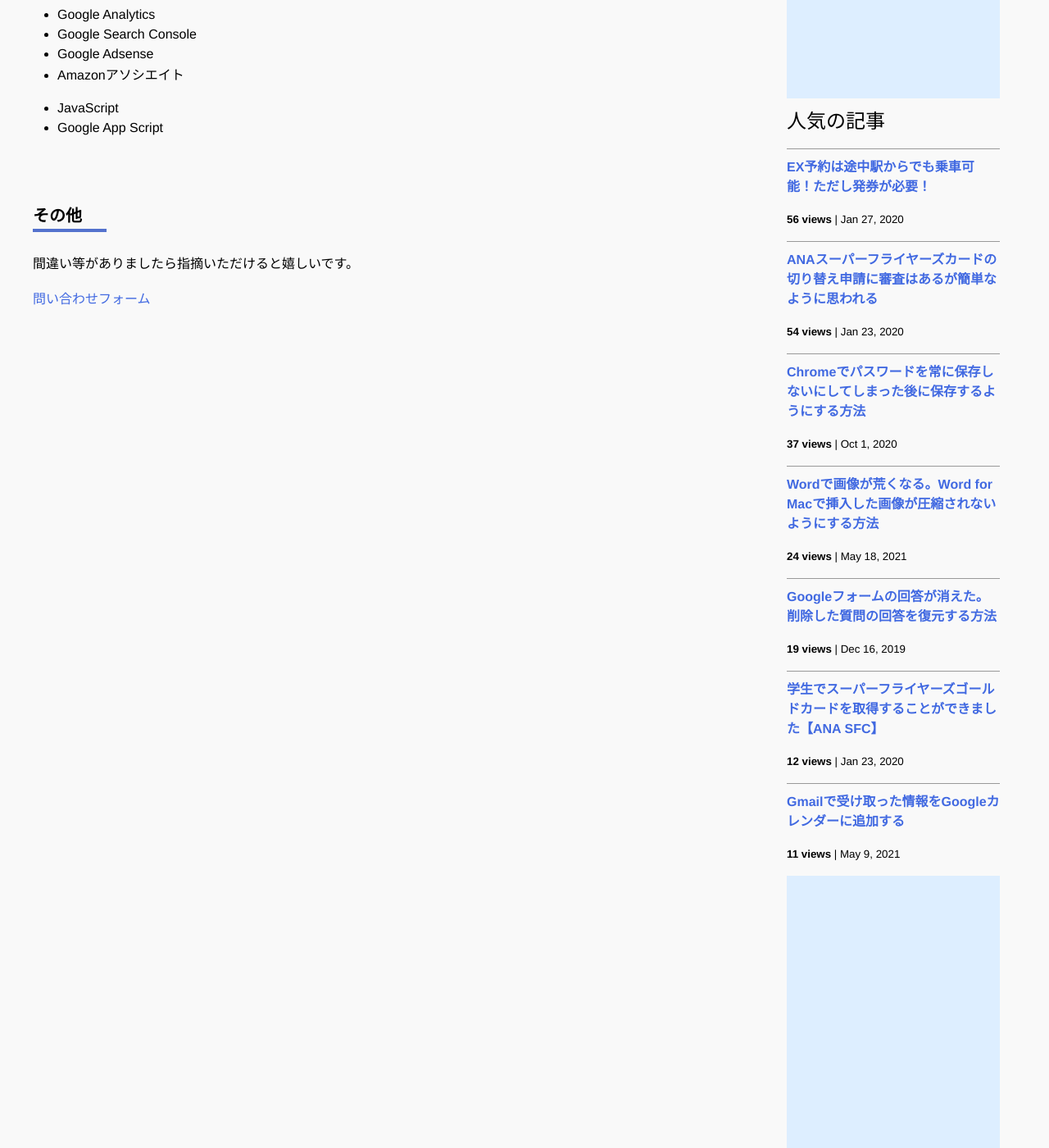
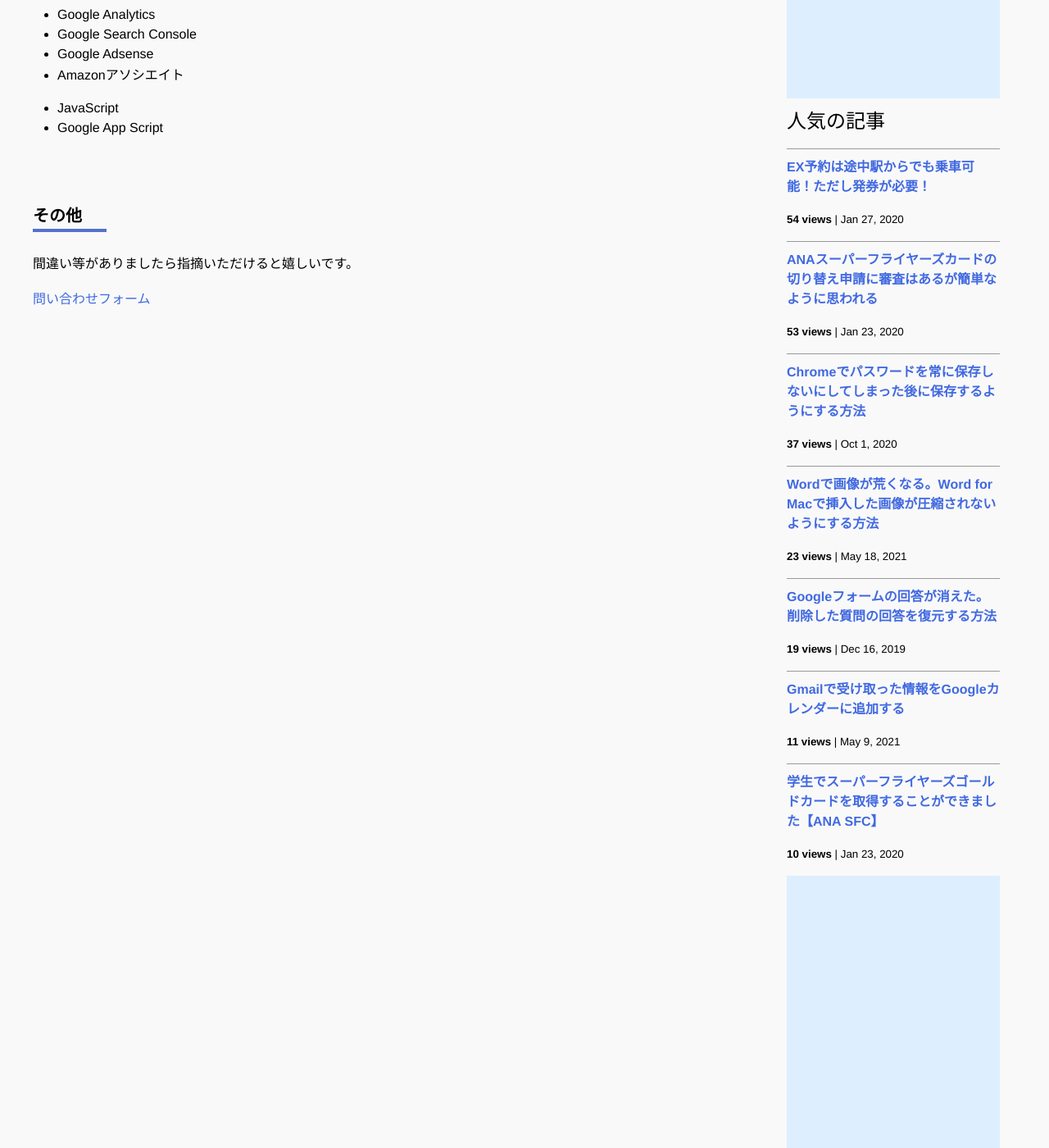
Before and after one commit to iwanaminami/shoyaiwaname, a Jekyll site: the page built from about.markdown, in a window 1280 px wide and 1400 px high, scrolled down 693 px. Shown: the whole window at 82% size. Built offline with Jekyll 4.4.1, drawn with Linux system fonts in a browser that asks for light colours; nearby versions of some CDN libraries; comment, search, counter and statistics services are not loaded.

Commit message:
chore(ga): update _data/popularposts.yml 20260427-0052

```diff
--- a/_data/popularposts.yml
+++ b/_data/popularposts.yml
@@ -1,17 +1,17 @@
 side:
-  - view: 56
+  - view: 54
     url: "/2020/01/27/ex-rideontheway.html"
-  - view: 54
+  - view: 53
     url: "/2020/01/23/sfc-judge.html"
   - view: 37
     url: "/2020/10/01/googlepassword.html"
-  - view: 24
+  - view: 23
     url: "/2021/05/18/image-compression-word.html"
   - view: 19
     url: "/2019/12/16/restore-googleform.html"
-  - view: 12
-    url: "/2020/01/23/sfcgold.html"
   - view: 11
     url: "/2021/05/09/gmailtocalendar.html"
+  - view: 10
+    url: "/2020/01/23/sfcgold.html"
   - view: 7
     url: "/"
```
